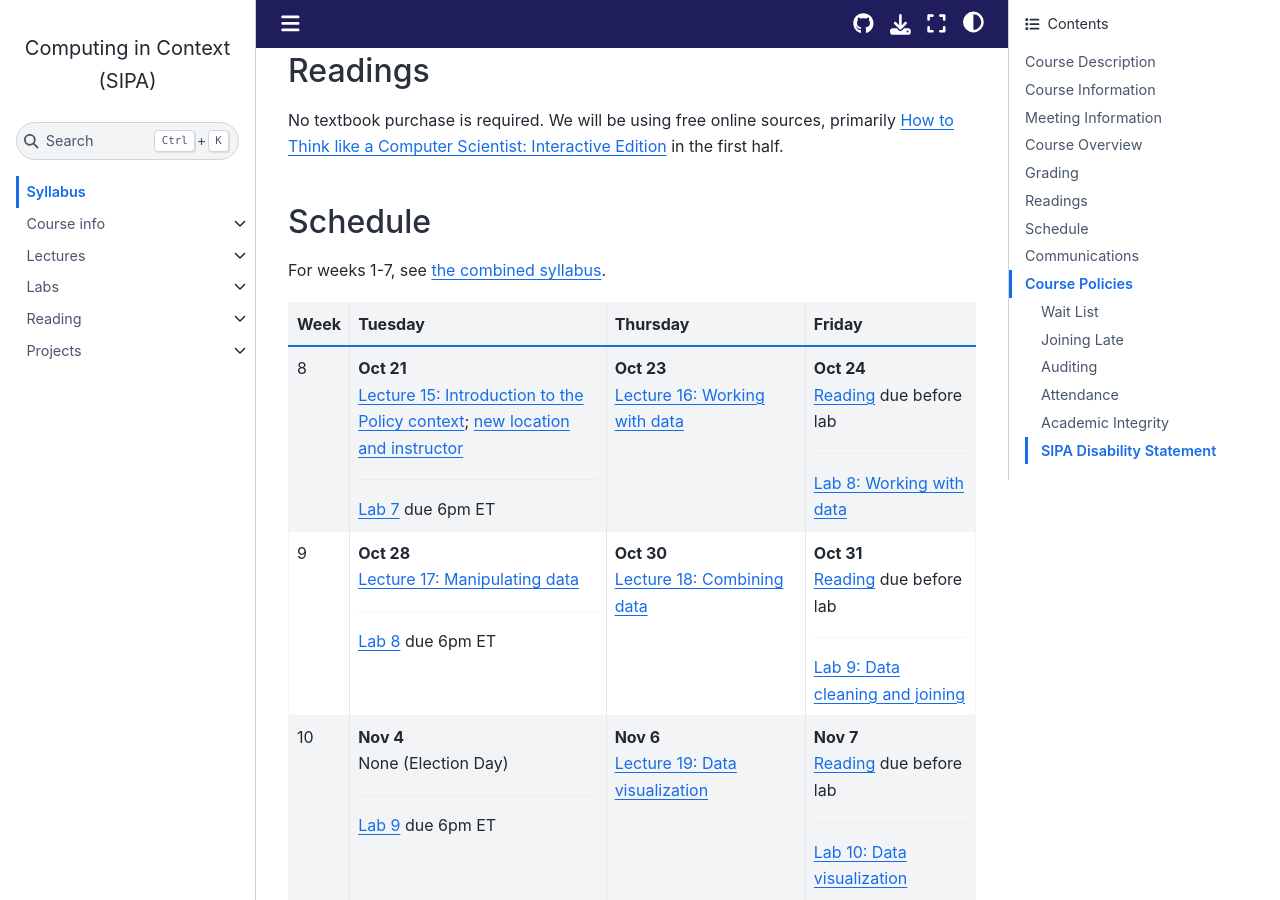
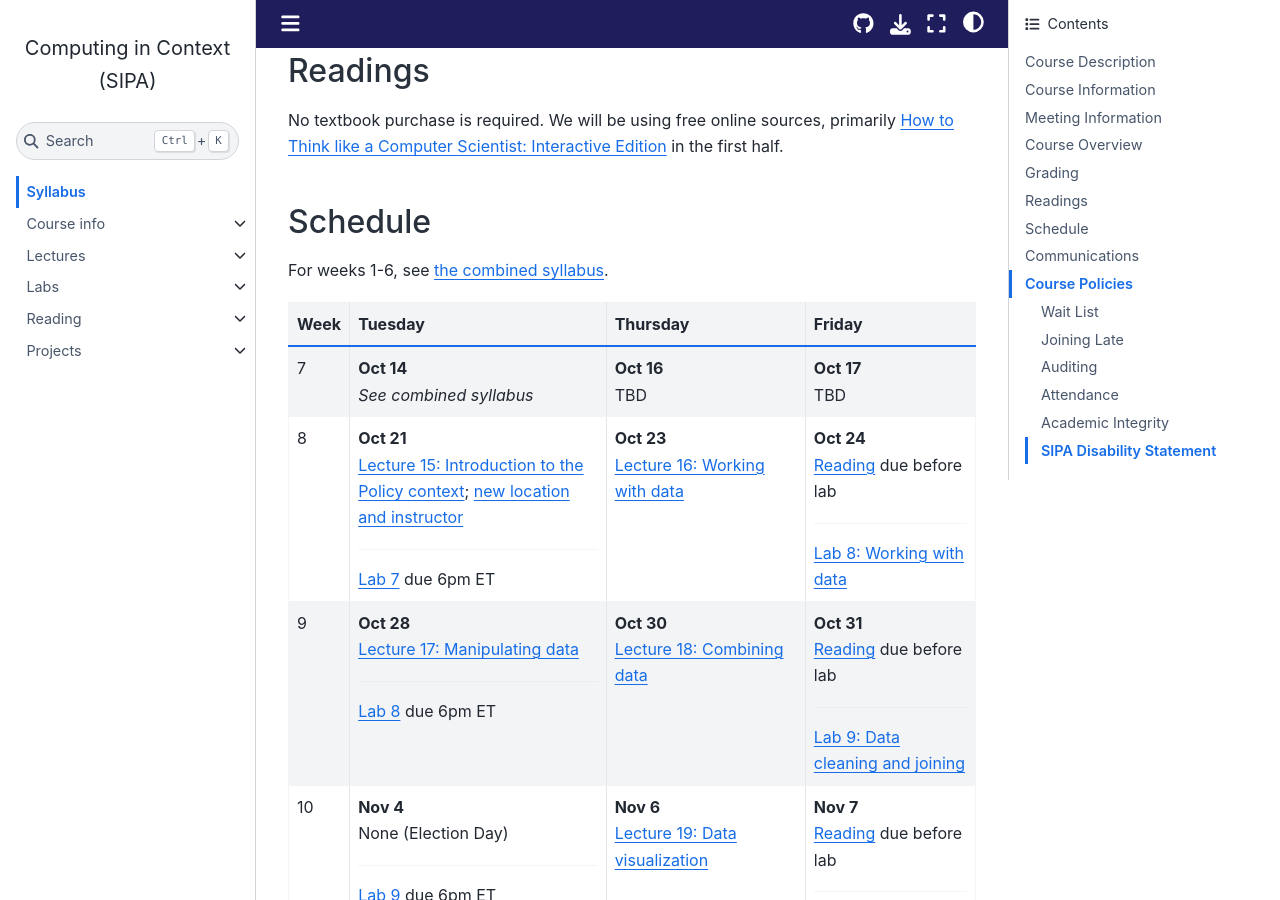
Before and after one commit to afeld/computing-in-context, a Jupyter Book: the page built from index.md, in a window 1280 px wide and 900 px high, scrolled down 4491 px. Built offline with Jupyter Book 1.0.4 settings and Sphinx 7.4.7 and the Sphinx Book theme 1.1.4, drawn with Linux system fonts in a browser that asks for light colours; pages that are not in the unit, such as notebooks, are missing from menus; comment, search, counter and statistics services are not loaded; some of the changed text lies outside the part shown.

Commit message:
second half starts after the midterm

```diff
--- a/index.md
+++ b/index.md
@@ -46,16 +46,16 @@
 
 | Component | Part of term | Start  | End    | Days                   | Times       | Room | Led by           | Contexts  |
 | --------- | ------------ | ------ | ------ | ---------------------- | ----------- | ---- | ---------------- | --------- |
-| Lecture   | First half   | Sep 2  | Oct 16 | Tuesdays and Thursdays | 1:10-2:25pm | 417  | Mark Santolucito | Combined  |
-|           | Second half  | Oct 21 | Dec 4  | Tuesdays and Thursdays | 1:10-2:25pm | 410  | Aidan Feldman    | SIPA only |
+| Lecture   | First half   | Sep 2  | Oct 14 | Tuesdays and Thursdays | 1:10-2:25pm | 417  | Mark Santolucito | Combined  |
+|           | Second half  | Oct 16 | Dec 4  | Tuesdays and Thursdays | 1:10-2:25pm | 410  | Aidan Feldman    | SIPA only |
 | Lab       | Full         | Sep 5  | Dec 5  | Fridays                | 1-2:30pm    | 411  | TAs              | SIPA only |
 
 ### Section 2
 
 | Component | Part of term | Start  | End    | Days                   | Times         | Room | Led by           | Contexts  |
 | --------- | ------------ | ------ | ------ | ---------------------- | ------------- | ---- | ---------------- | --------- |
-| Lecture   | First half   | Sep 2  | Oct 16 | Tuesdays and Thursdays | 1:10-2:25pm   | 417  | Mark Santolucito | Combined  |
-|           | Second half  | Oct 21 | Dec 4  | Tuesdays and Thursdays | 3:10–4:25pm\* | 410  | Aidan Feldman    | SIPA only |
+| Lecture   | First half   | Sep 2  | Oct 14 | Tuesdays and Thursdays | 1:10-2:25pm   | 417  | Mark Santolucito | Combined  |
+|           | Second half  | Oct 16 | Dec 4  | Tuesdays and Thursdays | 3:10–4:25pm\* | 410  | Aidan Feldman    | SIPA only |
 | Lab       | Full         | Sep 5  | Dec 5  | Fridays                | 2:40-4:10pm   | 411  | TAs              | SIPA only |
 
 \*Note that the lecture time is different for the second half of the semester.
@@ -120,10 +120,11 @@
 
 ## Schedule
 
-For weeks 1-7, see [the combined syllabus](https://courseworks2.columbia.edu/courses/226977/assignments/syllabus).
+For weeks 1-6, see [the combined syllabus](https://courseworks2.columbia.edu/courses/226977/assignments/syllabus).
 
 | Week | Tuesday                                                                                                                                                             | Thursday                                                                         | Friday                                                                                                                                            |
 | ---- | ------------------------------------------------------------------------------------------------------------------------------------------------------------------- | -------------------------------------------------------------------------------- | ------------------------------------------------------------------------------------------------------------------------------------------------- |
+| 7    | **Oct 14**<br/>_See combined syllabus_                                                                                                                              | **Oct 16**<br/>TBD                                                               | **Oct 17**<br/>TBD                                                                                                                                |
 | 8    | **Oct 21**<br/>[Lecture 15: Introduction to the Policy context](lecture_15.ipynb); [new location and instructor](#meeting-information)<hr/>[Lab 7][lab7] due 6pm ET | **Oct 23**<br/>[Lecture 16: Working with data](lecture_16.ipynb)                 | **Oct 24**<br/>[Reading](week_8.md) due before lab<hr/>[Lab 8: Working with data](lab_8_guide.md)                                                 |
 | 9    | **Oct 28**<br/>[Lecture 17: Manipulating data](lecture_17.ipynb)<hr/>[Lab 8](lab_8.ipynb) due 6pm ET                                                                | **Oct 30**<br/>[Lecture 18: Combining data](lecture_18.ipynb)                    | **Oct 31**<br/>[Reading](week_9.md) due before lab<hr/>[Lab 9: Data cleaning and joining](lab_9_guide.md)                                         |
 | 10   | **Nov 4**<br/>None (Election Day)<hr/>[Lab 9](lab_9.ipynb) due 6pm ET                                                                                               | **Nov 6**<br/>[Lecture 19: Data visualization](lecture_19.ipynb)                 | **Nov 7**<br/>[Reading](week_10.md) due before lab<hr/>[Lab 10: Data visualization](lab_10_guide.md)<hr/>[Project 1](project_1.md) due 11:59pm ET |
```
